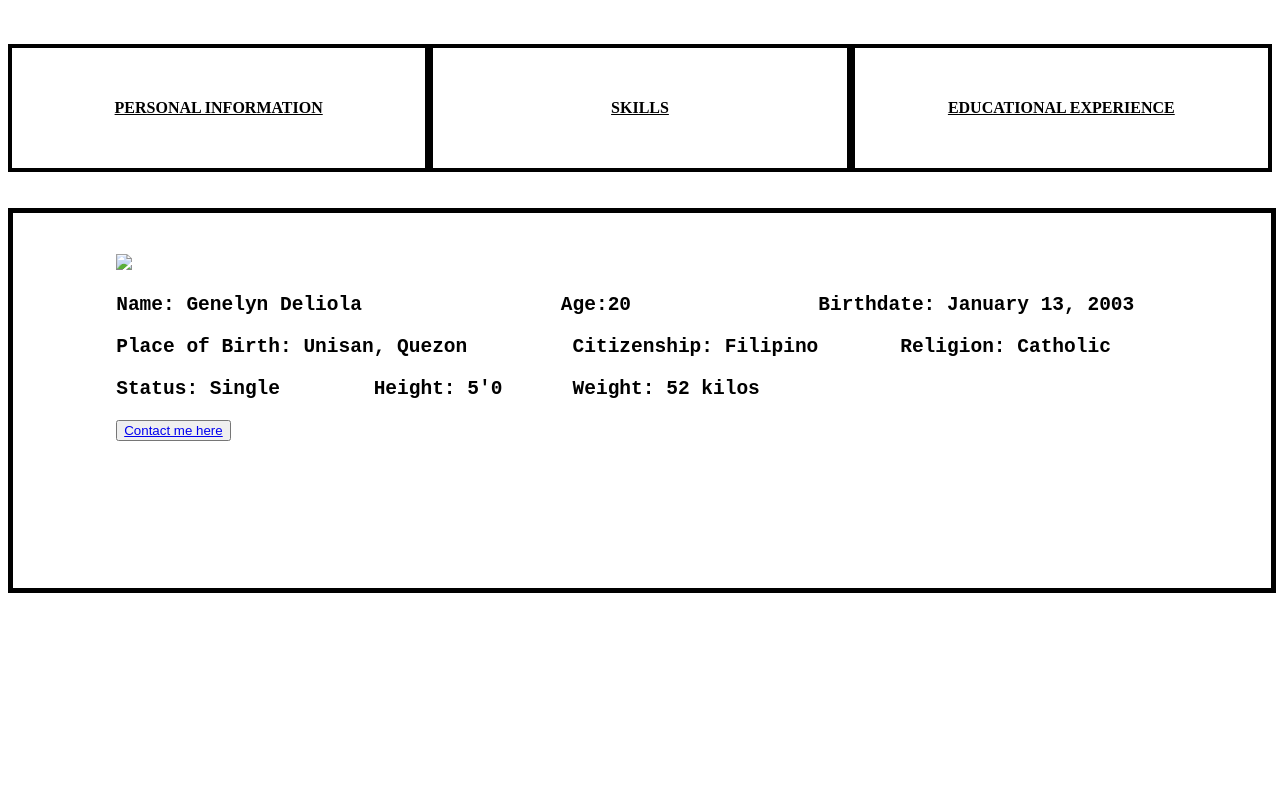
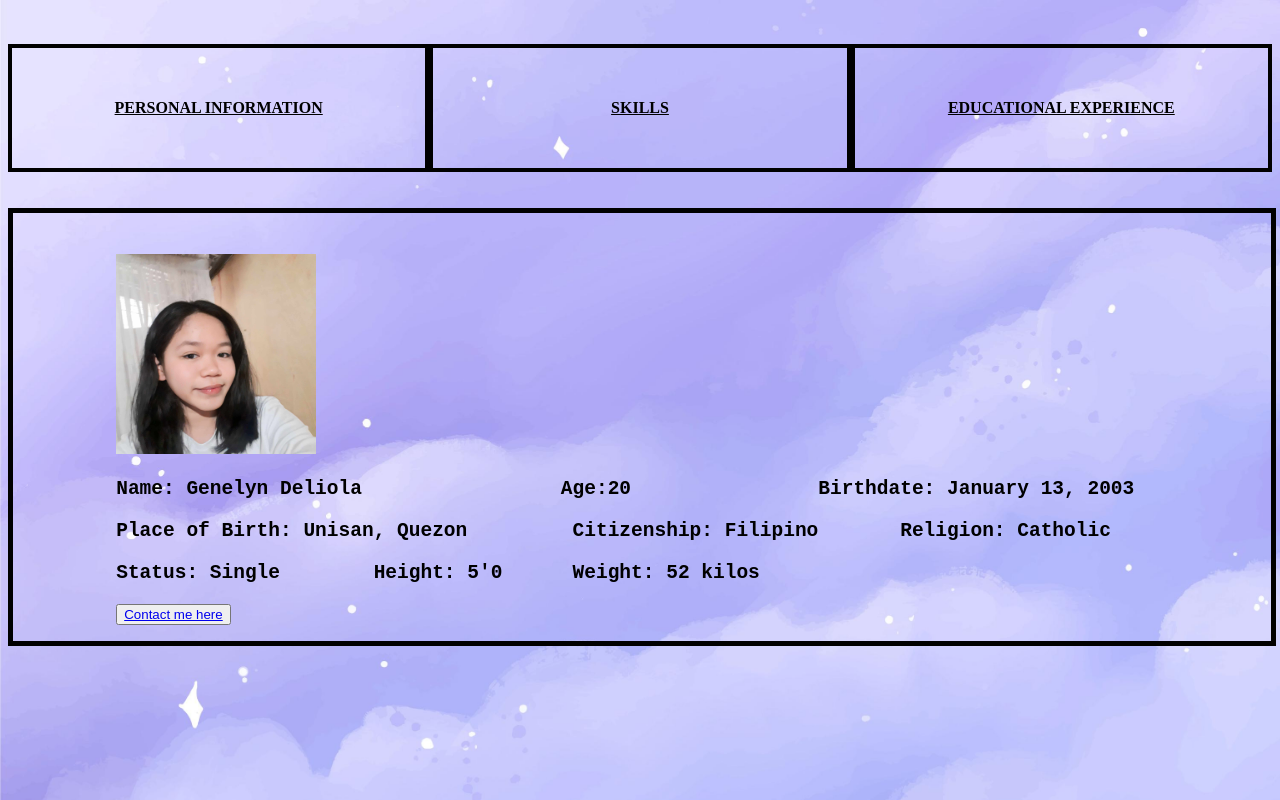
Before and after one commit to GenelynDeliola/online-resume, a plain HTML site: page index.html in a window 1280 px wide. Drawn offline with Linux system fonts and the light colour scheme.

Commit message:
Update index.html

```diff
--- a/index.html
+++ b/index.html
@@ -3,7 +3,7 @@
     <head>
         <style>
             body {
-              background-image: url(bg.jpg);
+              background-image: url(bg.jpeg);
               background-repeat: no-repeat;
               background-attachment: fixed;
               background-size: cover;
@@ -25,7 +25,7 @@
            </div>
         <div  class="right">
             <blockquote>
-                <div><img src="pic.jpg" height="200"></div>
+                <div><img src="pic.jpeg" height="200"></div>
                 <h2><pre>Name: Genelyn Deliola                 Age:20                Birthdate: January 13, 2003</pre></h2>
                 <h2><pre>Place of Birth: Unisan, Quezon         Citizenship: Filipino       Religion: Catholic</pre></h2>
                 <h2><pre>Status: Single        Height: 5'0      Weight: 52 kilos</pre></h2>
```
